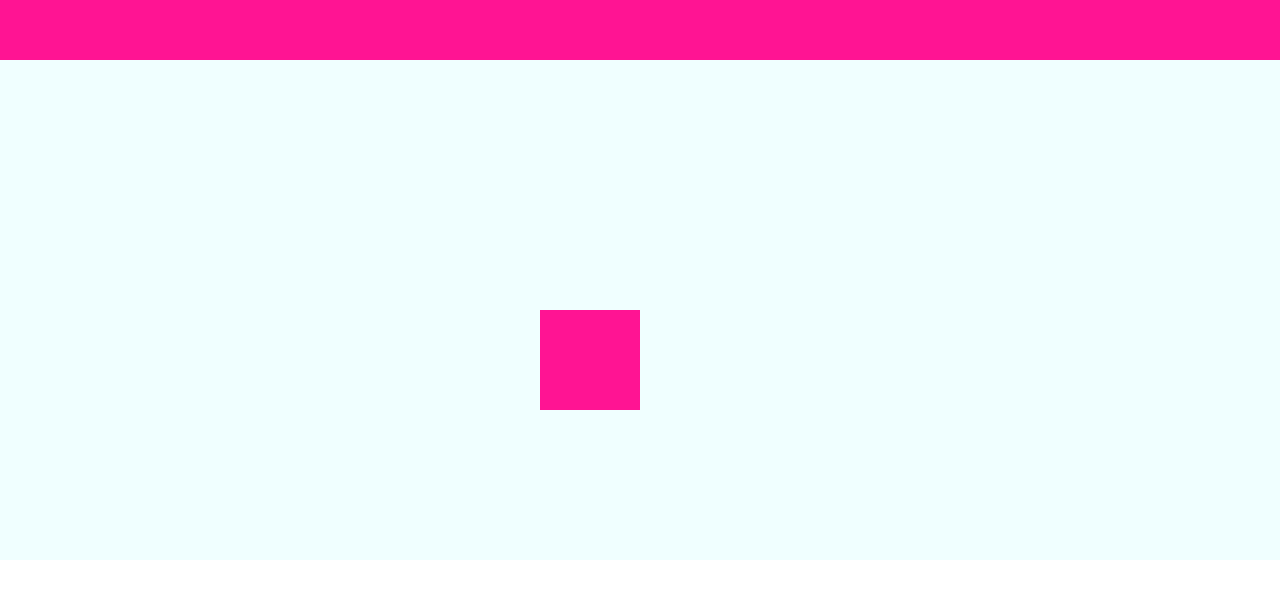
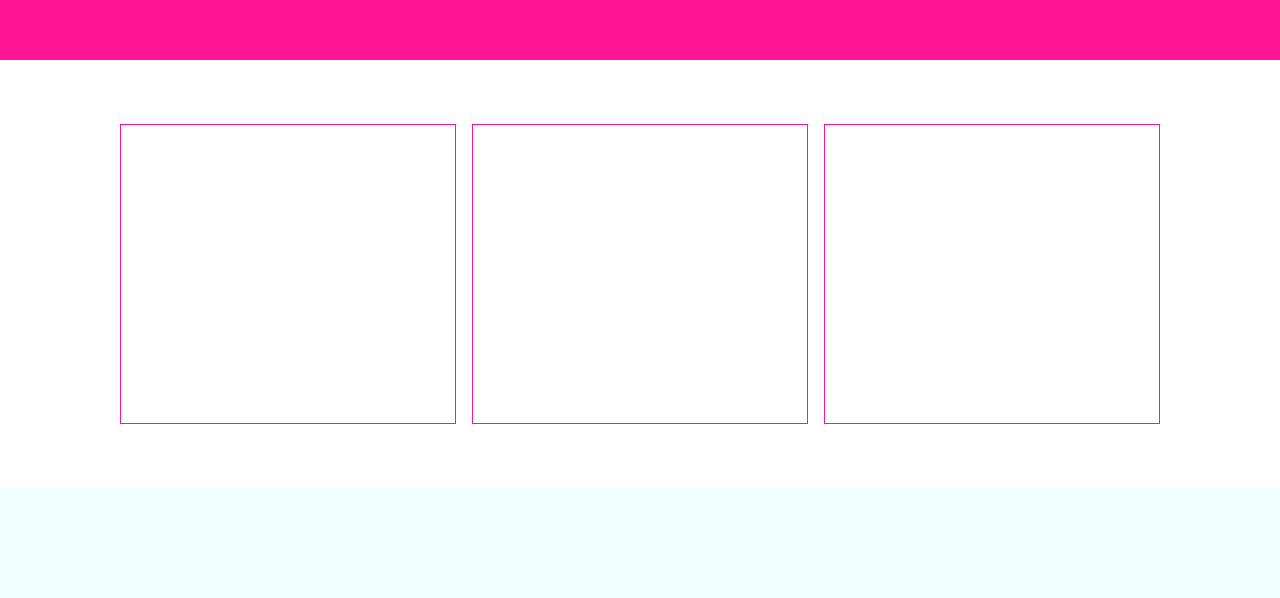
Before and after one commit to cmdtrwd/WorkshopWK01, a plain HTML site: page homepage.html in a window 1280 px wide. Shown: the part 740-1338 px from the top of the page. Before the commit the page ends 1300 px from the top, so only its background shows below. Drawn offline with Linux system fonts and the light colour scheme.

Commit message:
nth-child

```diff
--- a/CSS/homepage.css
+++ b/CSS/homepage.css
@@ -72,3 +72,21 @@ body{
     top: 50%;
     right: 50%;
 }
+
+#boxes{
+    width: 1040px;
+    margin: 64px auto;
+}
+
+#boxes .box{
+    width: 336px;
+    box-sizing: border-box;
+    border: 1px solid deeppink;
+    float: left;
+    height: 300px;
+    margin-right: 16px;
+}
+
+#boxes .box:nth-child(3){
+    margin-right: 0;
+}
--- a/homepage.html
+++ b/homepage.html
@@ -23,6 +23,13 @@
         <h1 class="title">Hell<span>o</span></h1>
     </header>
 
+    <section id="boxes">
+        <div class="box"></div>
+        <div class="box"></div>
+        <div class="box"></div>
+        <div class="clearfix"></div>
+    </section>
+
     <section class="parent">
         <div class="child"></div>
     </section>
```
